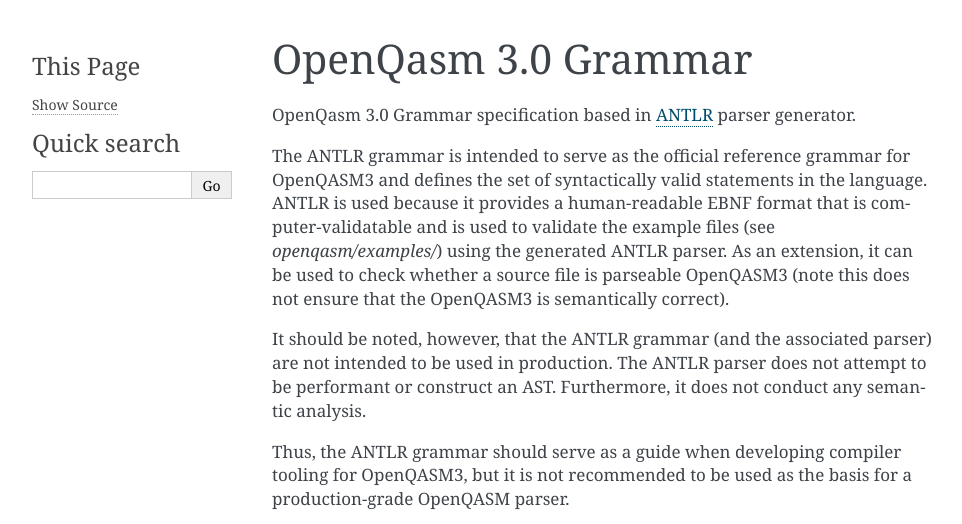
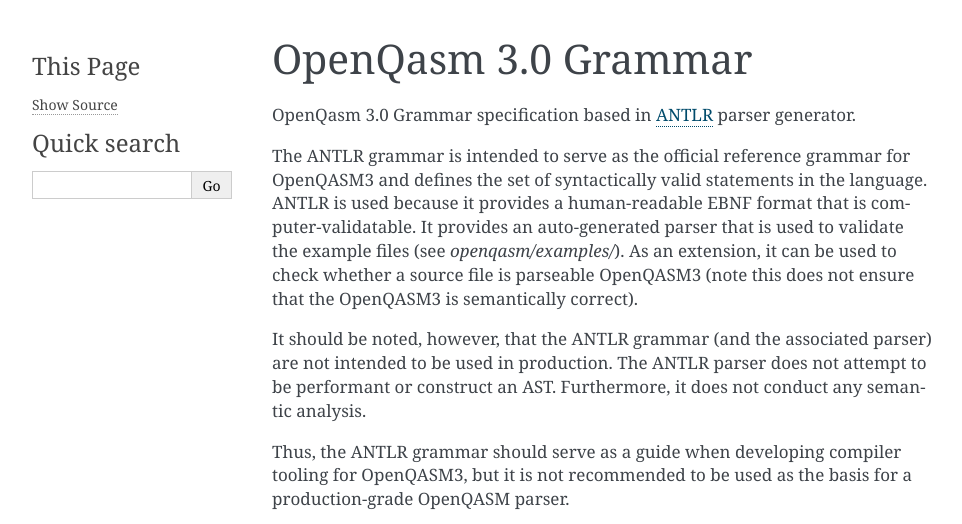
Before and after one commit to openqasm/openqasm, a Sphinx documentation site: the page built from source/grammar/index.rst, in a window 1280 px wide, cut to the strip 0-524 px from the top of the page. Shown: the whole strip, without its empty margins (148-1110 px from the left). Built offline with Sphinx 7.4.7, drawn with Linux system fonts in a browser that asks for light colours.

Commit message:
Reword auto generated parser

```diff
--- a/source/grammar/index.rst
+++ b/source/grammar/index.rst
@@ -5,8 +5,8 @@
 
 The ANTLR grammar is intended to serve as the official reference grammar for OpenQASM3 and defines
 the set of syntactically valid statements in the language. ANTLR is used because it provides a
-human-readable EBNF format that is computer-validatable and is used to validate the example
-files (see `openqasm/examples/`) using the generated ANTLR parser. As an extension, it can be used
+human-readable EBNF format that is computer-validatable. It provides an auto-generated parser that is
+used to validate the example files (see `openqasm/examples/`). As an extension, it can be used
 to check whether a source file is parseable OpenQASM3 (note this does not ensure that the OpenQASM3 is semantically correct).
 
 It should be noted, however, that the ANTLR grammar (and the associated parser) are not
```
